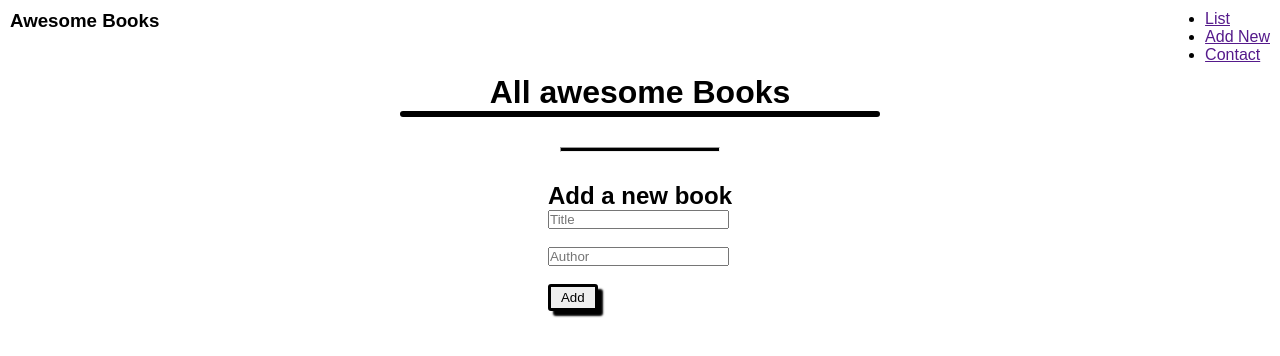
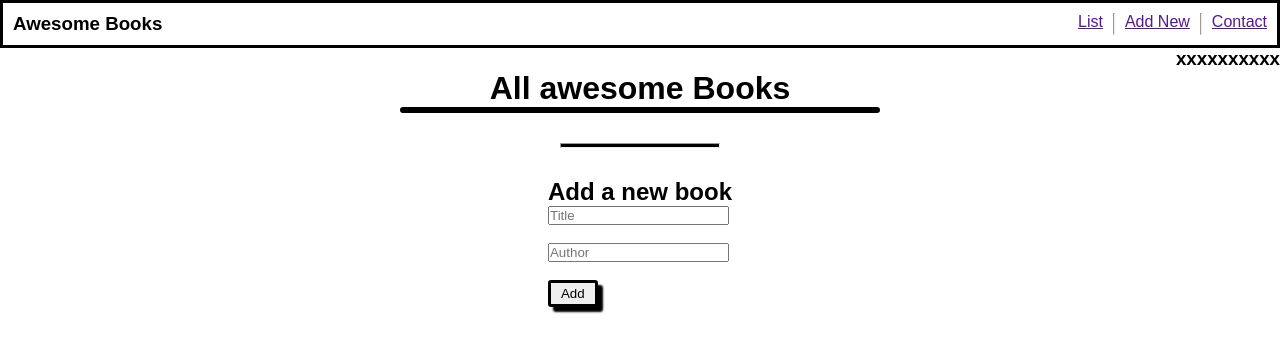
Before and after one commit to binhussen/awesome-books, a website: page index.html in a window 1280 px wide. Drawn offline with Linux system fonts and the light colour scheme.

Commit message:
add date Time text space

```diff
--- a/index.html
+++ b/index.html
@@ -14,14 +14,16 @@
       <div class="headerContentContainer">
           <nav class="navBar">
             <h3 class="title">Awesome Books</h3>
-            <ul>
+            <ul class="navLinksList">
               <li><a href="" onclick="displayList()">List</a></li>
+              <hr>
               <li><a href="" onclick="displayAddNew()">Add New</a></li>
+              <hr>
               <li><a href="" onclick="displayContact()">Contact</a></li>
             </ul>
           </nav>
           <div class="dateHourContainer">
-            <h3 class="dateHourText"></h3>
+            <h3 class="dateTime" id="dateTime">xxxxxxxxxx</h3>
           </div>
       </div>
     </header>
--- a/styles.css
+++ b/styles.css
@@ -46,4 +46,16 @@
   display: flex;
   justify-content: space-between;
   padding: 10px;
+  border-style: solid;
+  border-color: black;
 }
+
+.navLinksList {
+  display: flex;
+  list-style: none;
+  gap: 10px;
+}
+
+.dateTime {
+  text-align: end;
+}
```
